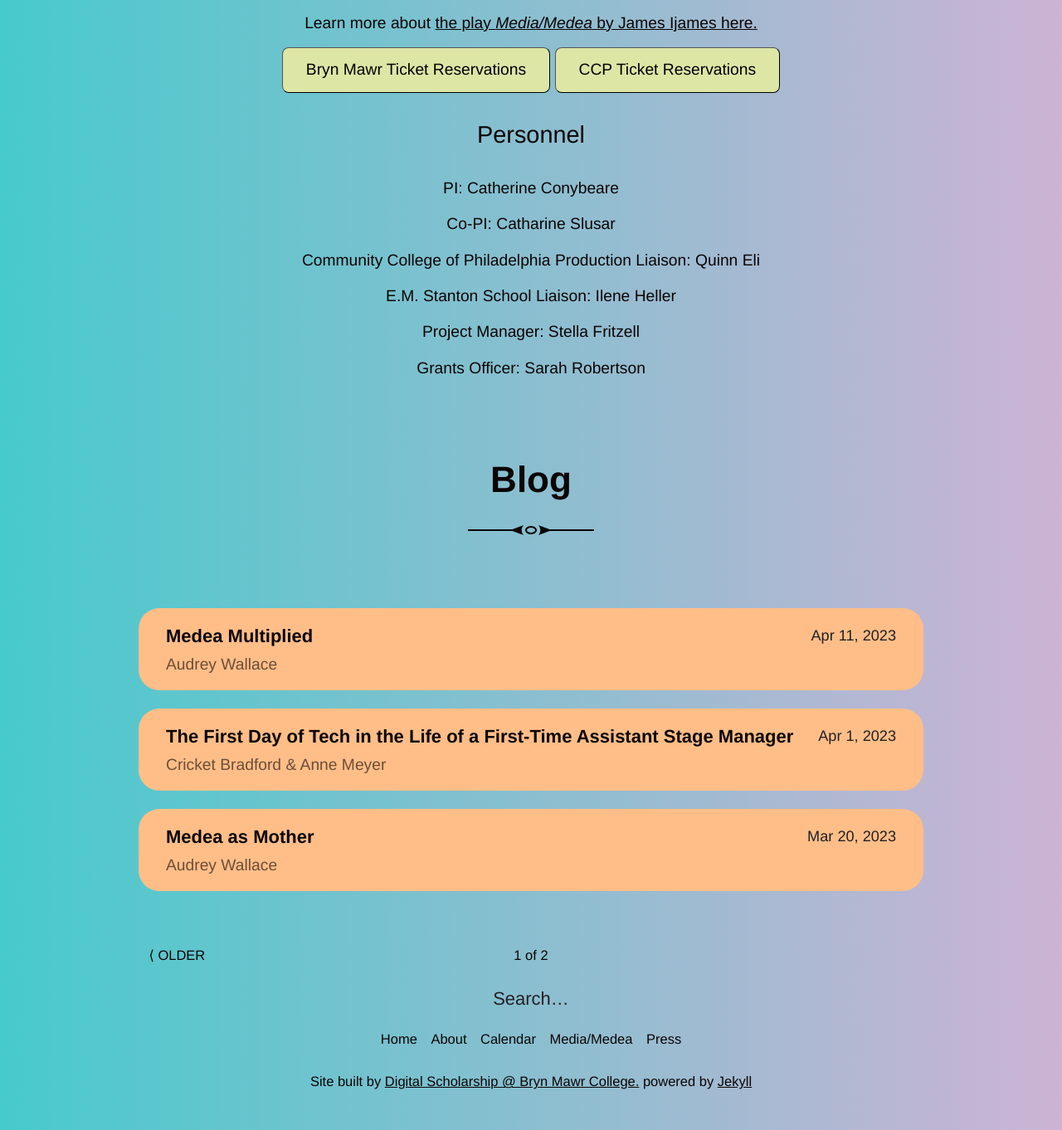
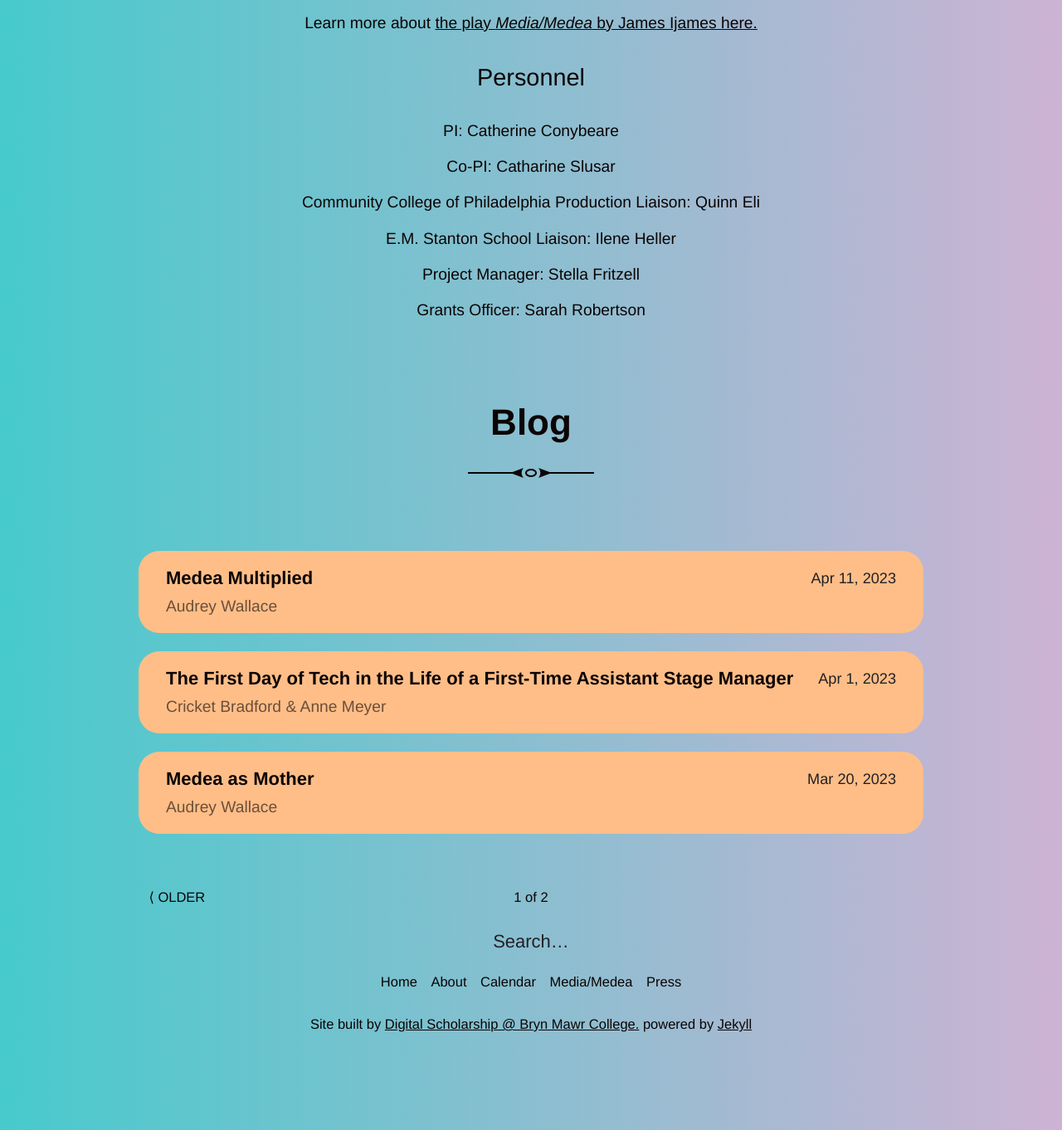
Before and after one commit to digbmc/media-medea, a Jekyll site: the page built from index.html, in a window 1280 px wide. Shown: the part 975-2337 px from the top of the page at 83% size. Built offline with Jekyll 4.4.1, drawn with Linux system fonts in a browser that asks for light colours; the list of posts is cut into pages by our own code.

Commit message:
remove ticketing links

```diff
--- a/_layouts/home.html
+++ b/_layouts/home.html
@@ -31,10 +31,7 @@ permalink: /
     <figcaption>Students at the E.M. Stanton School (K-8) in South Philadlephia participate in an acting exercise. Photo by Aaron Windhorst for Bryn Mawr College</figcaption>
   </figure>
   <p>Learn more about <a href="{{ site.baseurl }}/play">the play <em>Media/Medea</em> by James Ijames here.</a></p>
-<p>
-  <a href='https://brynmawrarts.ticketleap.com/medea/' target="_blank"><button>Bryn Mawr Ticket Reservations</button></a>
-  <a href='https://community-college-of-philadelphia.ticketleap.com/media-medea/' target="_blank"><button>CCP Ticket Reservations</button></a>
-</p>
+
 <h2>Personnel</h2>
 <p>PI: Catherine Conybeare</p>
 <p>Co-PI: Catharine Slusar</p>
```
